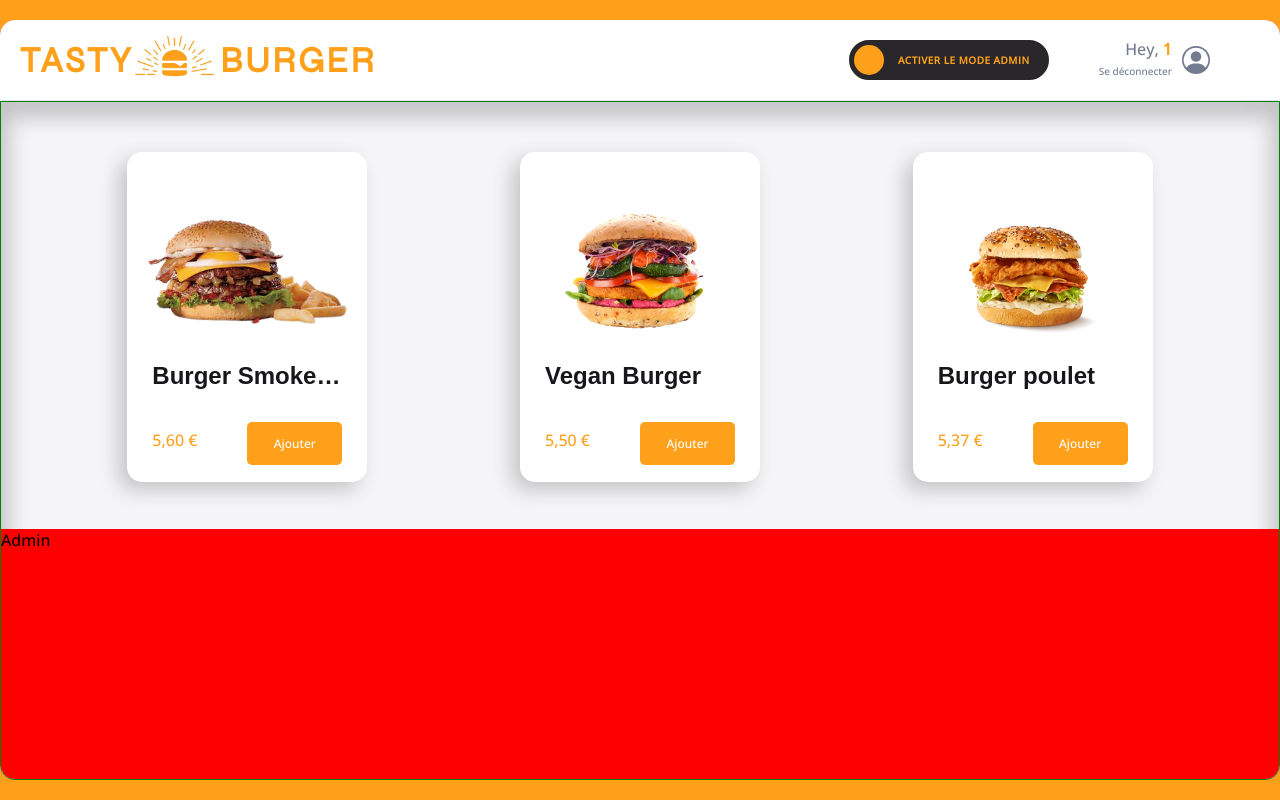
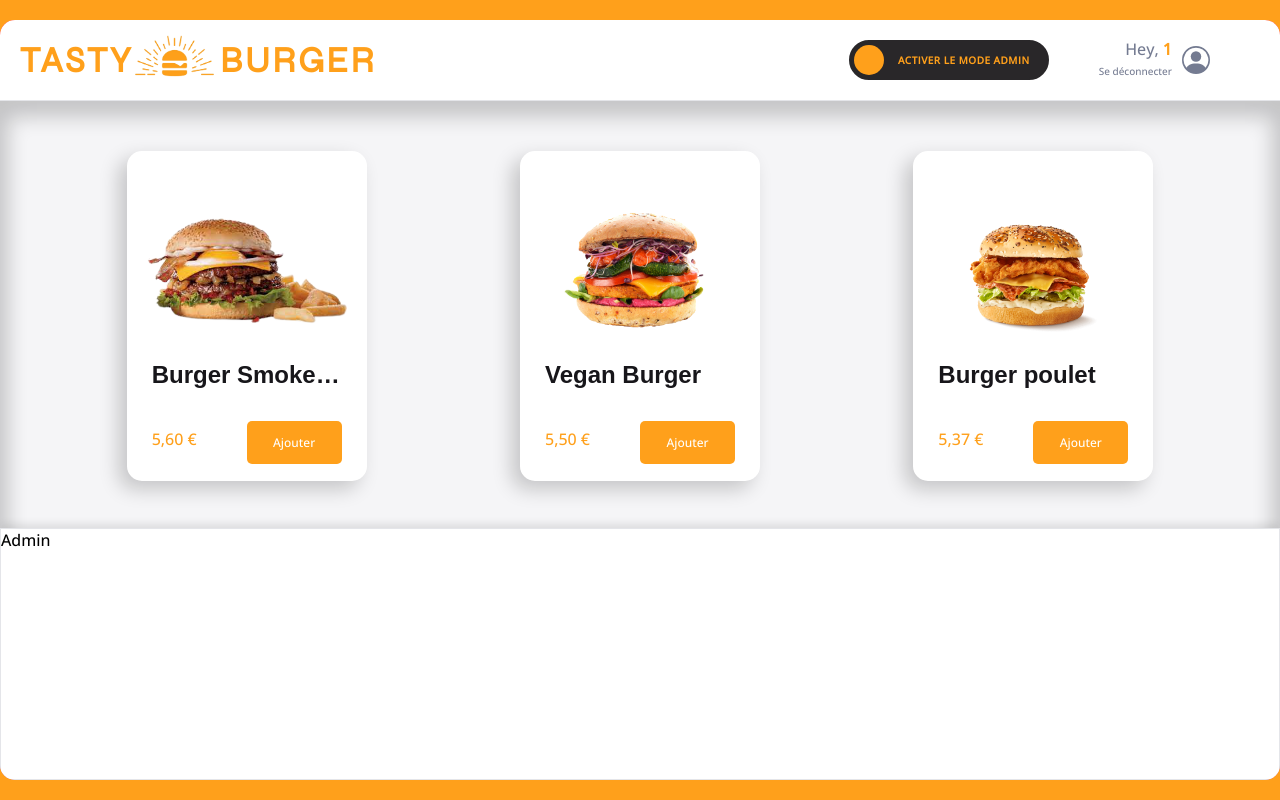
Before and after one commit to YanisMorzak/tasty-burger, a React (Vite) app: page /order/1 in a window 1280 px wide. Built offline with nearby package versions, Linux system fonts and the light colour scheme; grey boxes are pictures that could not be loaded; a web font is replaced by a local one.

Commit message:
💄 F07: MAIN > Add Admin with style

```diff
--- /dev/null
+++ b/src/components/pages/order/Main/Admin/Admin.jsx
@@ -0,0 +1,20 @@
+import React from 'react'
+import { styled } from 'styled-components';
+import { theme } from '../../../../../theme';
+
+export default function Admin() {
+  return (
+    <AdminStyled className="admin">Admin</AdminStyled>
+  )
+}
+const AdminStyled = styled.div`
+        height: 250px;
+        position: absolute;
+        bottom: 0;
+        left: 0;
+        right: 0;
+        background: ${theme.colors.white};
+        border: 1px solid ${theme.colors.greyLight};
+        box-shadow: ${theme.shadows.subtle};
+
+`;
--- a/src/components/pages/order/Main/Main.jsx
+++ b/src/components/pages/order/Main/Main.jsx
@@ -2,6 +2,7 @@
 import { styled } from 'styled-components';
 import { theme } from '../../../../theme';
 import Menu from './Menu';
+import Admin from './Admin/Admin';
 
 
 export default function Main() {
@@ -10,14 +11,13 @@
       {/* <div className="basket">basket</div> */}
      <div className='menu-admin'>
        <Menu />
-       <div className="admin">Admin</div>
+       <Admin />
      </div>
     </MainStyled>
   )
 }
 
 const MainStyled = styled.div`
-
     background: ${theme.colors.background_white};
     height: calc(95vh - 10vh);
     border-bottom-left-radius: ${theme.borderRadius.extraRound};
@@ -32,20 +32,10 @@
     } */
 
     .menu-admin{
-      border: 1px solid green;
       position: relative;
       overflow-y: hidden;
       border-bottom-left-radius: ${theme.borderRadius.extraRound};
       border-bottom-right-radius: ${theme.borderRadius.extraRound};
-
-      .admin{
-        background: red;
-        height: 250px;
-        position: absolute;
-        bottom: 0;
-        left: 0;
-        right: 0;
-      }
     }
 
 `;
```
